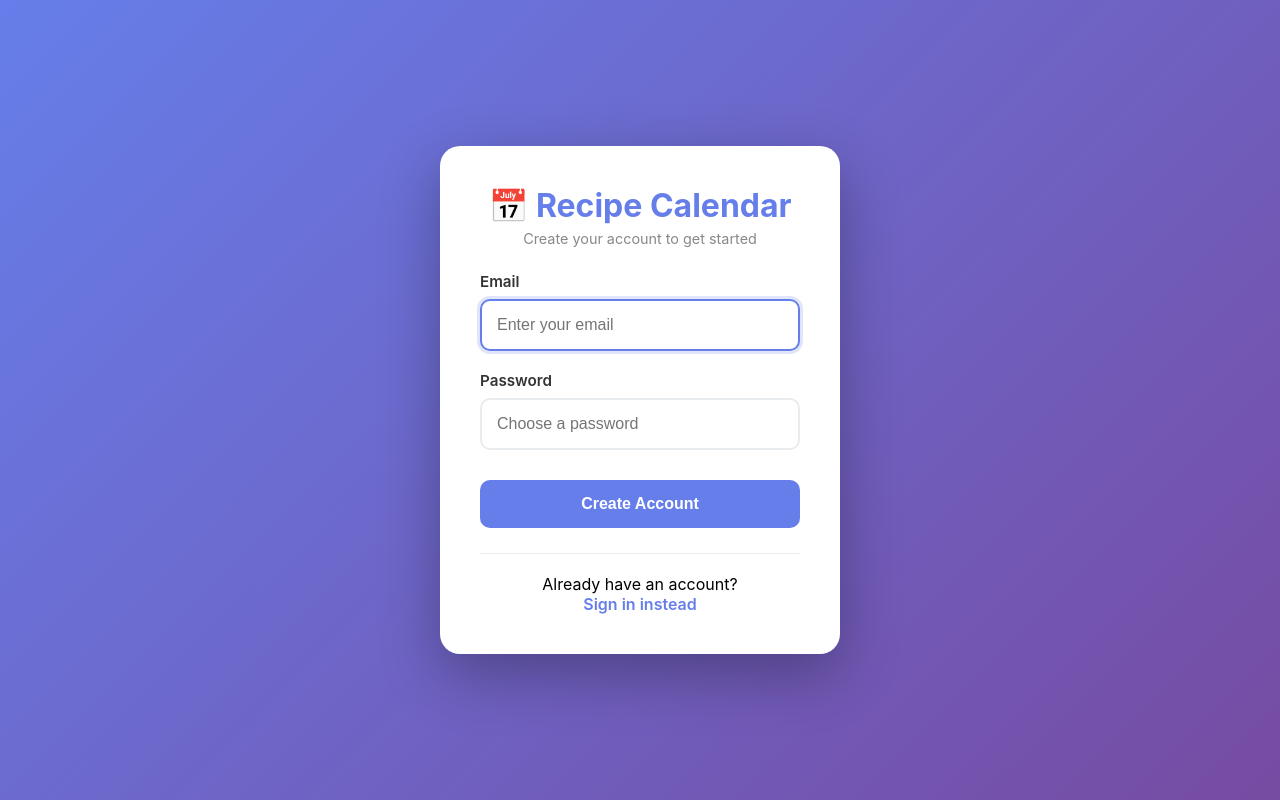
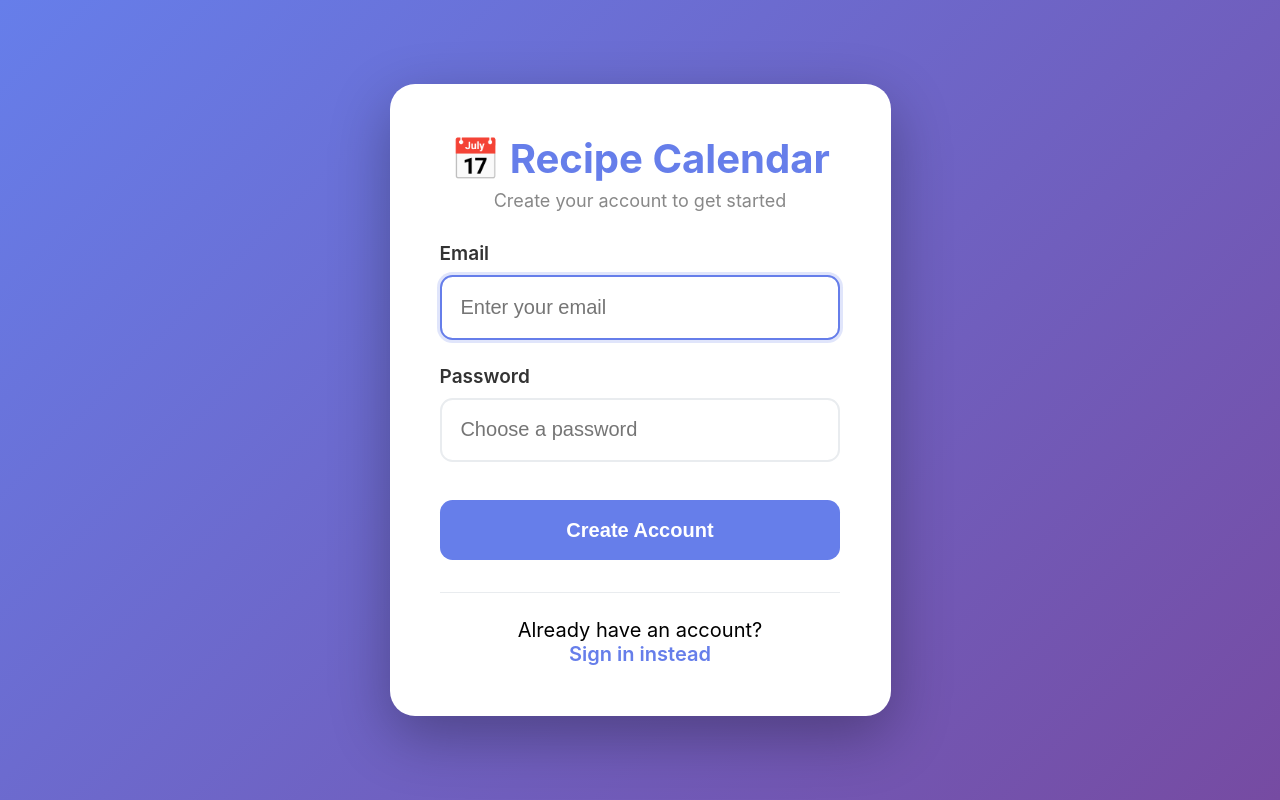
Before and after one commit to nclardy-cyber/recipe-calendar-app, a Flask app: page /signup in a window 1280 px wide. Run offline with Flask 3, Linux system fonts and the light colour scheme; some libraries are stand-ins or nearby versions.

Commit message:
Whole-page fluid scaling (6/11): recipe_calendar_app/templates/signup.html

```diff
--- a/recipe_calendar_app/templates/signup.html
+++ b/recipe_calendar_app/templates/signup.html
@@ -11,6 +11,15 @@
             box-sizing: border-box;
         }
 
+        /* ===== Whole-page scaling =====
+           Every size in this UI is rem-based, and the root font-size
+           grows fluidly with the viewport, so the entire page scales
+           continuously with screen size: compact baseline on a phone,
+           larger on a laptop, and even larger on a desktop monitor or 4K TV. */
+        html {
+            font-size: clamp(16px, 13px + 0.55vw, 22px); /* px on purpose: root scale anchor */
+        }
+
         body {
             font-family: -apple-system, BlinkMacSystemFont, 'Segoe UI', Roboto, Oxygen, Ubuntu, sans-serif;
             background: linear-gradient(135deg, #667eea 0%, #764ba2 100%);
@@ -22,22 +31,22 @@
 
         .signup-container {
             background: white;
-            padding: 40px;
-            border-radius: 20px;
+            padding: 2.5rem;
+            border-radius: 1.25rem;
             box-shadow: 0 20px 60px rgba(0,0,0,0.3);
-            max-width: 400px;
+            max-width: 25rem;
             width: 90%;
         }
 
         .logo {
             text-align: center;
-            margin-bottom: 25px;
+            margin-bottom: 1.562rem;
         }
 
         .logo h1 {
             color: #667eea;
             font-size: 2rem;
-            margin-bottom: 5px;
+            margin-bottom: 0.312rem;
         }
 
         .logo p {
@@ -46,22 +55,22 @@
         }
 
         .form-group {
-            margin-bottom: 20px;
+            margin-bottom: 1.25rem;
         }
 
         .form-group label {
             display: block;
             color: #333;
             font-weight: 600;
-            margin-bottom: 8px;
+            margin-bottom: 0.5rem;
             font-size: 0.95rem;
         }
 
         .form-group input {
             width: 100%;
-            padding: 15px;
+            padding: 0.938rem;
             border: 2px solid #e9ecef;
-            border-radius: 10px;
+            border-radius: 0.625rem;
             font-size: 1rem;
             transition: border 0.3s, box-shadow 0.3s;
         }
@@ -74,16 +83,16 @@
 
         .signup-btn {
             width: 100%;
-            padding: 15px;
+            padding: 0.938rem;
             background: #667eea;
             color: white;
             border: none;
-            border-radius: 10px;
+            border-radius: 0.625rem;
             font-size: 1rem;
             font-weight: 600;
             cursor: pointer;
             transition: all 0.3s;
-            margin-top: 10px;
+            margin-top: 0.625rem;
         }
 
         .signup-btn:hover {
@@ -97,9 +106,9 @@
         }
 
         .message {
-            padding: 12px;
-            border-radius: 8px;
-            margin-bottom: 20px;
+            padding: 0.75rem;
+            border-radius: 0.5rem;
+            margin-bottom: 1.25rem;
             text-align: center;
             font-size: 0.9rem;
             display: none;
@@ -119,8 +128,8 @@
 
         .footer {
             text-align: center;
-            margin-top: 25px;
-            padding-top: 20px;
+            margin-top: 1.562rem;
+            padding-top: 1.25rem;
             border-top: 1px solid #e9ecef;
         }
 
@@ -136,7 +145,7 @@
 
         @media (max-width: 480px) {
             .signup-container {
-                padding: 25px;
+                padding: 1.562rem;
             }
 
             .logo h1 {
```
